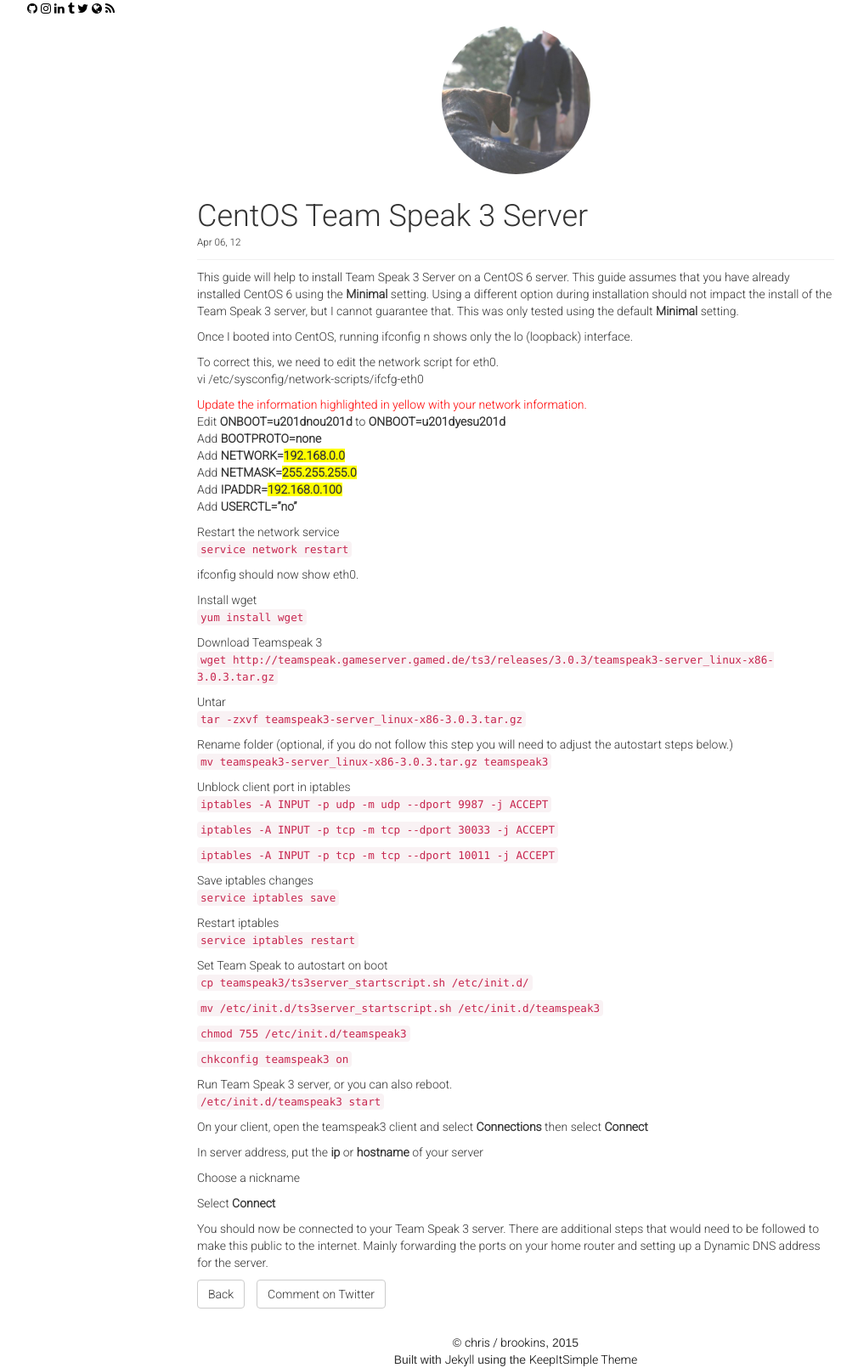
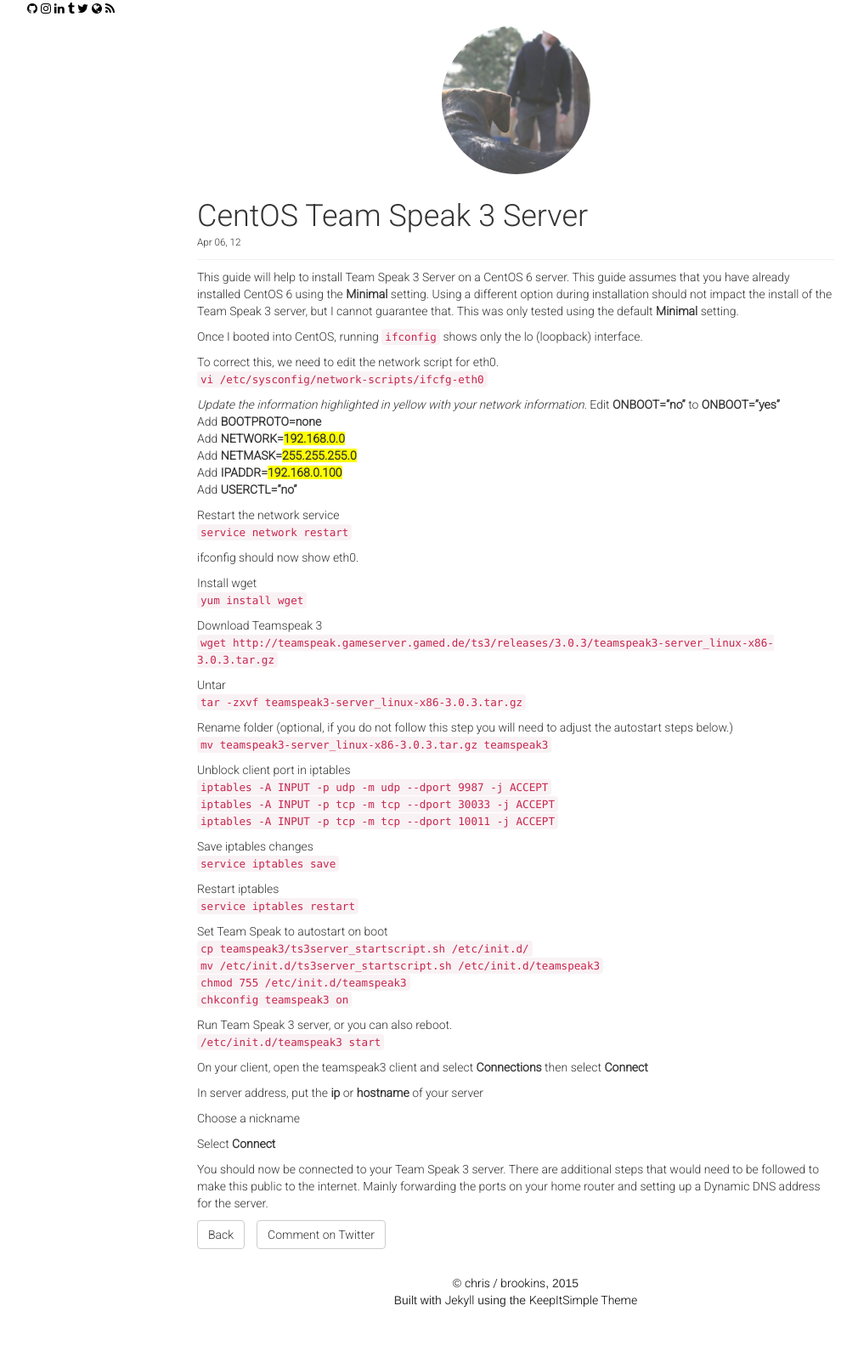
Before and after one commit to cbrookins/cbrookins.github.io, a Jekyll site: the page built from _posts/2012-04-06-CentOS-Team-Speak-3-Server.markdown, in a window 1280 px wide. Shown: the whole page at 85% size, without its empty margins (33-1043 px from the left). Built offline with Jekyll 4.4.1, drawn with Linux system fonts in a browser that asks for light colours; nearby versions of some CDN libraries; after the commit the page ends 1540 px from its top, so only the background shows below that.

Commit message:
Update 2012-04-06-CentOS-Team-Speak-3-Server.markdown

```diff
--- a/_posts/2012-04-06-CentOS-Team-Speak-3-Server.markdown
+++ b/_posts/2012-04-06-CentOS-Team-Speak-3-Server.markdown
@@ -4,81 +4,65 @@
 date: 2012-04-06
 ---
 
-This guide will help to install Team Speak 3 Server on a CentOS 6 server.  This guide assumes that you have already installed CentOS 6 using the <b>Minimal</b> setting. Using a different option during installation should not impact the install of the Team Speak 3 server, but I cannot guarantee that. This was only tested using the default <b>Minimal</b> setting.
+This guide will help to install Team Speak 3 Server on a CentOS 6 server.  This guide assumes that you have already installed CentOS 6 using the **Minimal** setting. Using a different option during installation should not impact the install of the Team Speak 3 server, but I cannot guarantee that. This was only tested using the default **Minimal** setting.
 
-Once I booted into CentOS, running ifconfig  n shows only the lo (loopback) interface.
+Once I booted into CentOS, running `ifconfig` shows only the lo (loopback) interface.
 
 To correct this, we need to edit the network script for eth0.
-vi /etc/sysconfig/network-scripts/ifcfg-eth0
+`vi /etc/sysconfig/network-scripts/ifcfg-eth0`
 
 
-<span style="color: red;">Update the information highlighted in yellow with your network information.</span>
-Edit <b>ONBOOT=u201dnou201d</b> to <b>ONBOOT=u201dyesu201d</b>
-Add <b>BOOTPROTO=none</b>
-Add <b>NETWORK=<span style="background-color: yellow;">192.168.0.0</span></b>
-Add <b>NETMASK=<span style="background-color: yellow;">255.255.255.0</span></b>
-Add <b>IPADDR=<span style="background-color: yellow;">192.168.0.100</span></b>
-Add <b>USERCTL="no"</b>
+*Update the information highlighted in yellow with your network information.*
+Edit **ONBOOT="no"** to **ONBOOT="yes"**
+Add **BOOTPROTO=none**
+Add **NETWORK=<span style="background-color: yellow;">192.168.0.0</span>**
+Add **NETMASK=<span style="background-color: yellow;">255.255.255.0</span>**
+Add **IPADDR=<span style="background-color: yellow;">192.168.0.100</span>**
+Add **USERCTL="no"**
 
 Restart the network service
 `service network restart`
-
 
 ifconfig should now show eth0.
 
 Install wget
 `yum install wget`
 
-
 Download Teamspeak 3
 `wget http://teamspeak.gameserver.gamed.de/ts3/releases/3.0.3/teamspeak3-server_linux-x86-3.0.3.tar.gz`
-
 
 Untar
 `tar -zxvf teamspeak3-server_linux-x86-3.0.3.tar.gz`
 
-
 Rename folder (optional, if you do not follow this step you will need to adjust the autostart steps below.)
 `mv teamspeak3-server_linux-x86-3.0.3.tar.gz teamspeak3`
 
-
 Unblock client port in iptables
 `iptables -A INPUT -p udp -m udp --dport 9987 -j ACCEPT`
-
 `iptables -A INPUT -p tcp -m tcp --dport 30033 -j ACCEPT`
-
 `iptables -A INPUT -p tcp -m tcp --dport 10011 -j ACCEPT`
-
 
 Save iptables changes
 `service iptables save`
 
-
 Restart iptables
 `service iptables restart`
 
-
 Set Team Speak to autostart on boot
 `cp teamspeak3/ts3server_startscript.sh /etc/init.d/`
-
 `mv /etc/init.d/ts3server_startscript.sh /etc/init.d/teamspeak3`
-
 `chmod 755 /etc/init.d/teamspeak3`
-
 `chkconfig teamspeak3 on`
-
 
 Run Team Speak 3 server, or you can also reboot.
 `/etc/init.d/teamspeak3 start`
 
+On your client, open the teamspeak3 client and select **Connections** then select **Connect**
 
-
-On your client, open the teamspeak3 client and select <b>Connections</b> then select <b>Connect</b>
-
-In server address, put the <b>ip</b> or <b>hostname</b> of your server
+In server address, put the **ip** or **hostname** of your server
 
 Choose a nickname
 
-Select <b>Connect</b>
+Select **Connect**
 
 You should now be connected to your Team Speak 3 server.  There are additional steps that would need to be followed to make this public to the internet.  Mainly forwarding the ports on your home router and setting up a Dynamic DNS address for the server.
```
